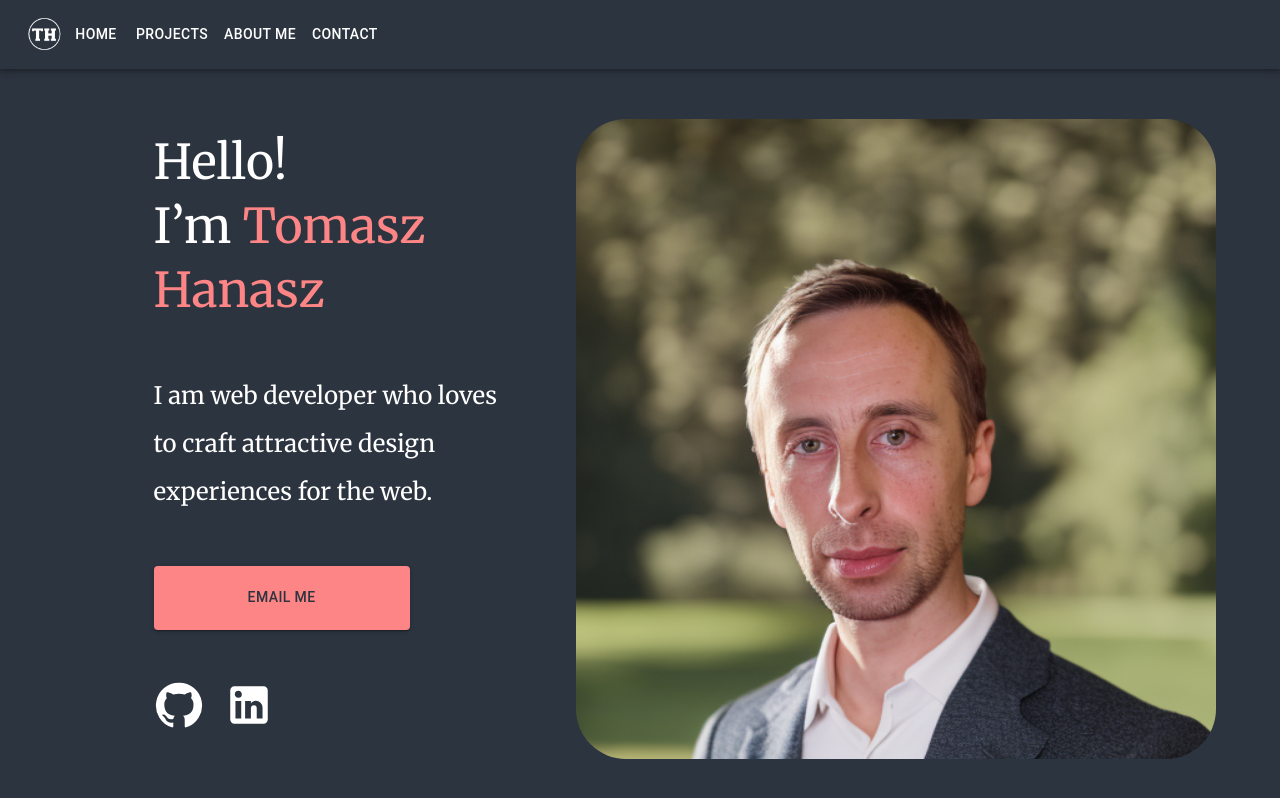
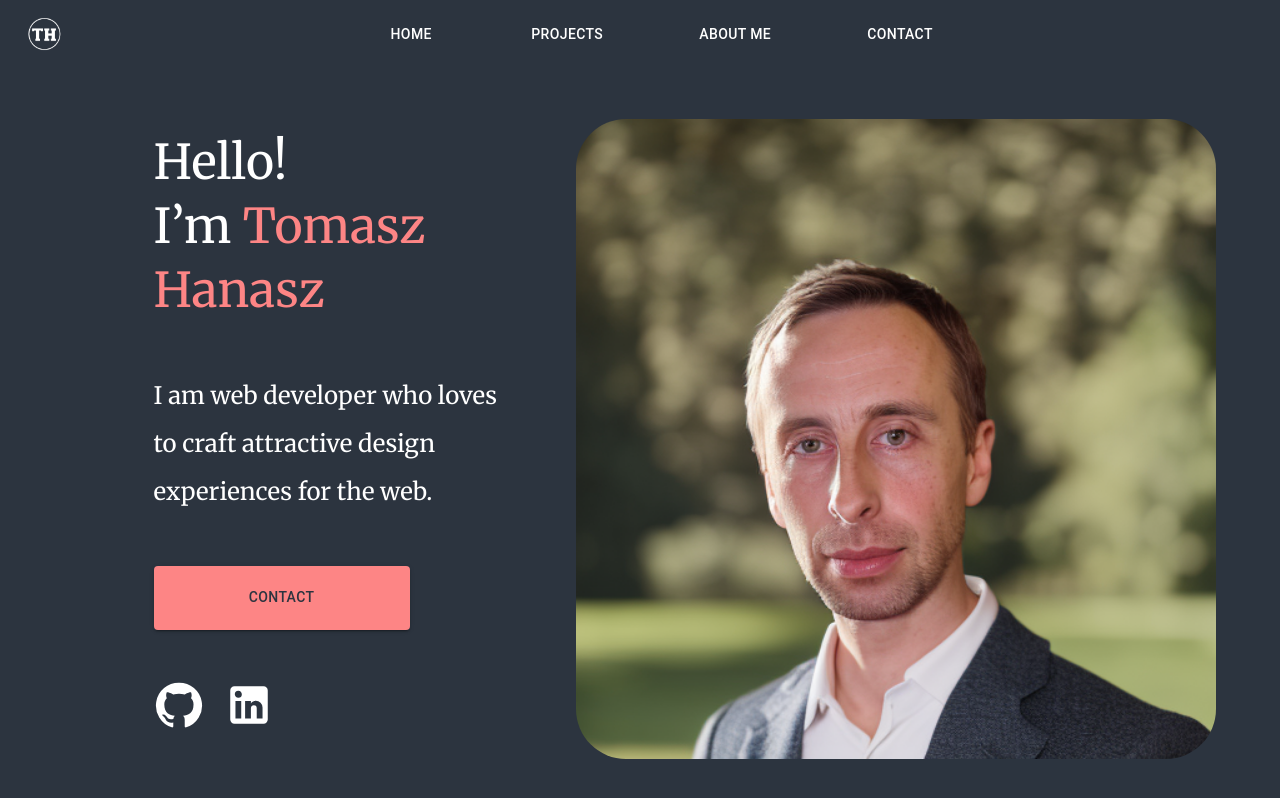
Before and after one commit to TomaszHanasz/portfolio, a React (Create React App) app: page / in a window 1280 px wide. Built offline with nearby package versions, Linux system fonts and the light colour scheme.

Commit message:
style updates

```diff
--- a/src/components/navBar/NavBar.jsx
+++ b/src/components/navBar/NavBar.jsx
@@ -24,7 +24,11 @@ function NavBar() {
   };
 
   return (
-    <AppBar position="static" style={{ backgroundColor: "#2C343F" }}>
+    <AppBar
+      elevation={0}
+      position="static"
+      style={{ backgroundColor: "#2C343F" }}
+    >
       <Container maxWidth="xl">
         <Toolbar disableGutters>
           <img src={logo} style={{ width: 40 }} alt="logo" />
@@ -34,6 +38,7 @@ function NavBar() {
               display: {
                 xs: "flex",
                 md: "none",
+                justifyContent: "flex-end",
               },
             }}
           >
@@ -99,7 +104,14 @@ function NavBar() {
               </Link>
             </Menu>
           </Box>
-          <Box sx={{ flexGrow: 1, display: { xs: "none", md: "flex" } }}>
+          <Box
+            sx={{
+              flexGrow: 1,
+              display: { xs: "none", md: "flex" },
+              justifyContent: "center",
+              gap: 10,
+            }}
+          >
             <Link to="/" style={{ textDecoration: "none" }}>
               <Button sx={{ my: 2, color: "white", display: "block" }}>
                 Home
--- a/src/containers/home/Home.jsx
+++ b/src/containers/home/Home.jsx
@@ -32,7 +32,7 @@ const Home = () => {
                   color: "#2c343f",
                 }}
               >
-                Email me
+                Contact
               </Button>
             </Link>
             <div className="home__icons">
--- a/src/containers/home/home.style.css
+++ b/src/containers/home/home.style.css
@@ -7,6 +7,7 @@
   align-items: flex-start;
   justify-content: space-between;
   margin-top: 50px;
+  gap: 20px;
 }
 
 .home__container {
--- a/src/index.css
+++ b/src/index.css
@@ -31,6 +31,10 @@ span {
   color: #fd8585;
 }
 
+Button:hover {
+  color: #fd8585;
+}
+
 @media screen and (max-width: 1100px) {
   body {
     line-height: 2.5rem;
```
